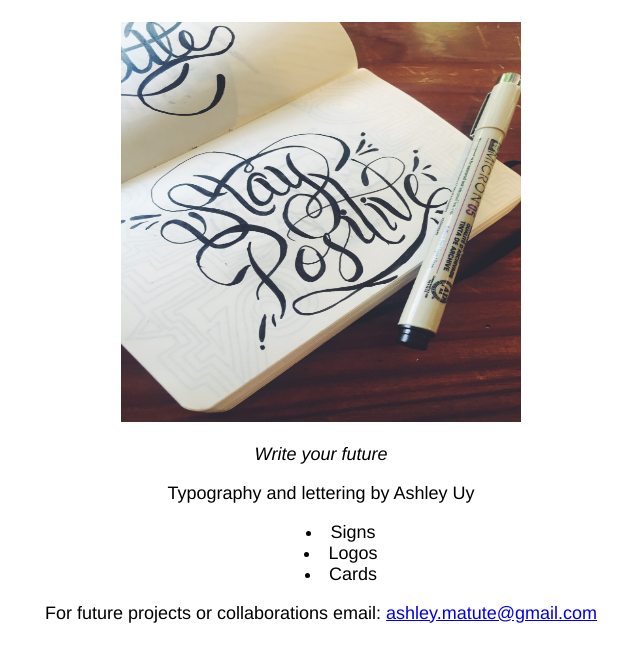
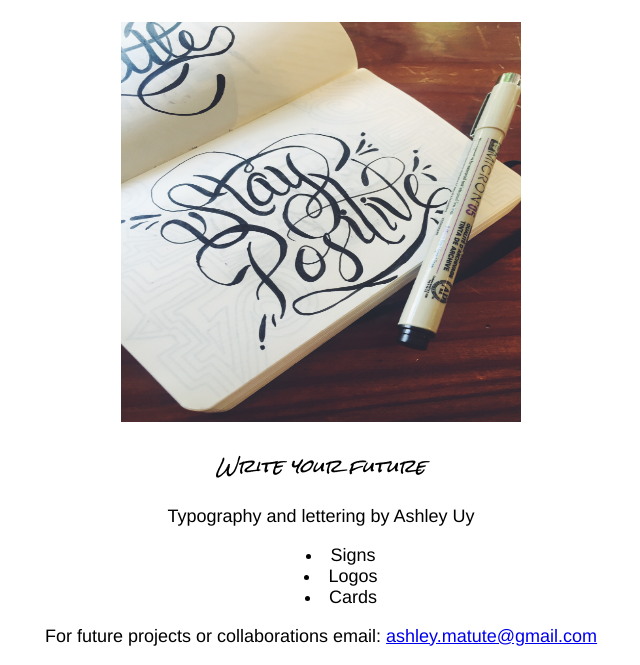
Before and after one commit to ashleycarmen/ashleycarmen.github.io, a plain HTML site: page unit3/index.html in a window 1280 px wide. Shown: the part 216-881 px from the top of the page, without its empty margins (319-959 px from the left). Before the commit the page ends 858 px from the top, so only its background shows below. Drawn offline with Linux system fonts and the light colour scheme.

Commit message:
typography changes

```diff
--- a/unit3/css/style.css
+++ b/unit3/css/style.css
@@ -23,6 +23,7 @@ p {
 
 #slogan {
 	font-style: italic;
+	font-family: "Rock Salt", monospace, cursive;
 	}
 
 ul {
```
